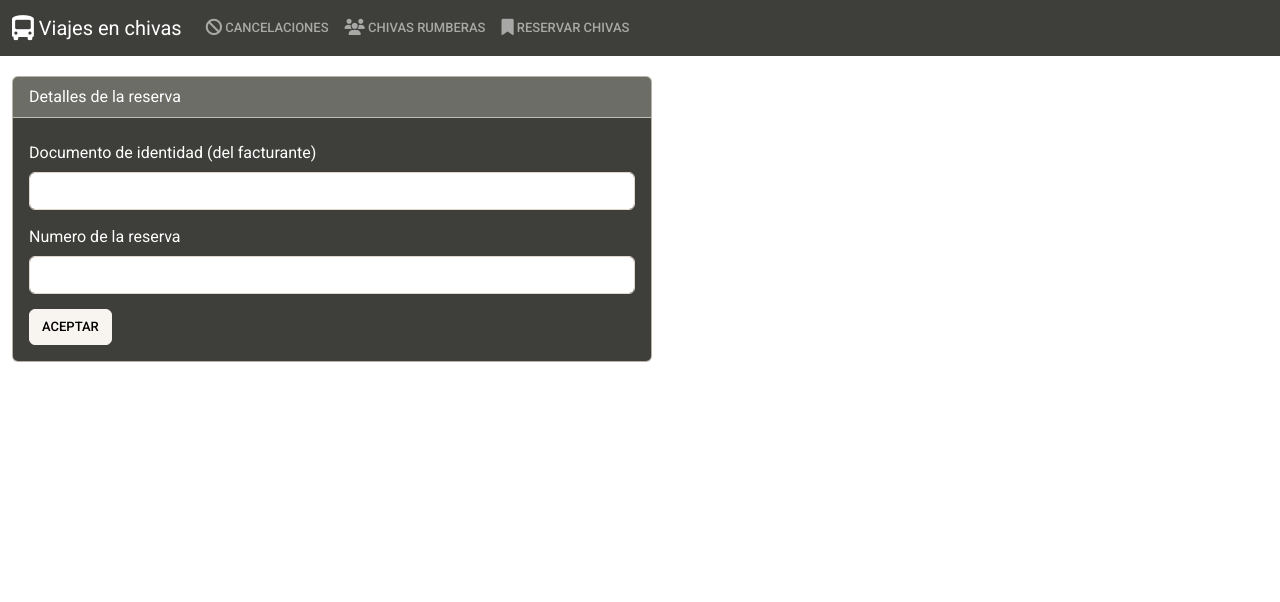
After one commit to Juanqu261/Proyecto-chivas, a Django app: page /cancelaciones/ in a window 1280 px wide. The commit adds this page. Shown: the top 602 px of the page. Run offline with Django 4.2, Linux system fonts and the light colour scheme; some libraries are stand-ins or nearby versions.

Commit message:
template cancelaciones

```diff
--- a/Chivas/app/templates/base.html
+++ b/Chivas/app/templates/base.html
@@ -20,7 +20,7 @@
           <div class="collapse navbar-collapse" id="navbarColor02">
             <ul class="navbar-nav me-auto">
               <li class="nav-item">
-                <a class="nav-link" href="#">
+                <a class="nav-link" href="{% url 'cancelaciones' %}">
                     <i class="fa-solid fa-ban fa-lg"></i> Cancelaciones
                 </a>
               </li>
--- /dev/null
+++ b/Chivas/app/templates/cancelaciones.html
@@ -0,0 +1,32 @@
+{% extends "base.html" %}
+
+{% block body %}
+
+<div style="padding-top: 20px;">
+
+        <div class="col">
+            <div class="col ml-3 card text-white bg-dark mb-3" style="max-width: 40rem;">
+                <div class="card-header">Detalles de la reserva</div>
+                <div class="card-body">
+                    <form method="post" action="#">
+                        {% csrf_token %}
+
+                        <div class="form-group">
+                            <label class="col-form-label" for="inputDefault">Documento de identidad (del facturante)</label>
+                            <input type="text" class="form-control" id="inputDefault" fdprocessedid="irb4dy">
+                        </div>
+                        <div class="form-group">
+                            <label class="col-form-label mt-2" for="inputDefault">Numero de la reserva</label>
+                            <input type="text" class="form-control" id="inputDefault" fdprocessedid="irb4dy">
+                        </div>
+                        <div style="padding-top: 15px;">
+                            <button type="submit" class="btn btn-light" fdprocessedid="rcrzlb">Aceptar</button>
+                        </div>
+                    </form>
+                </div>
+            </div>
+        </div>
+
+</div>
+
+{% endblock %}
--- a/Chivas/app/urls.py
+++ b/Chivas/app/urls.py
@@ -7,4 +7,5 @@ urlpatterns = [
     path('cantidadTiquetes/', views.cantidadTiquetes, name='cantidadTiquetes'),
     path('reservar/<int:viaje_id>/', views.reservar, name="reservar"),
     path('reservarChiva/', views.reservarChiva, name='reservarChiva'),
+    path('cancelaciones/',views.cancelaciones,name='cancelaciones'),
 ]
--- a/Chivas/app/views.py
+++ b/Chivas/app/views.py
@@ -53,7 +53,8 @@ def reservar(request, viaje_id):
             viaje.save()
             return render(request, "comprarTiquete.html",{
                 'form': form,
-                'success' : True
+                'success' : True,
+                'reserva':new_reserva
             })
     else:
         form = ReservasForm()
@@ -62,12 +63,7 @@ def reservar(request, viaje_id):
         })
 
 def reservarChiva(request):
-    # chiva_disponible = Chivas.objects.filter(estado=1).exists()
     chivas = Chivas.objects.filter(estado=1)
-
-    # if chiva_disponible:
-    #     form = ReservarChivaForm()
-    #     matricula_chiva = get_object_or_404(Chivas, )
 
     if chivas.exists():
         chiva_disponible = choice(chivas)
@@ -77,3 +73,6 @@ def reservarChiva(request):
         return render(request, 'reservarChiva.html', {'form':form, 'chiva_disponible':chiva_disponible})
     else:
         return render(request, 'reservarChiva.html', {'chivas':chivas, 'chiva_disponible':None})
+
+def cancelaciones(request):
+    return render(request, 'cancelaciones.html')
```
Also changed, not shown: Chivas/app/templates/comprarTiquete.html (+6 -3 lines), Chivas/db.sqlite3.
